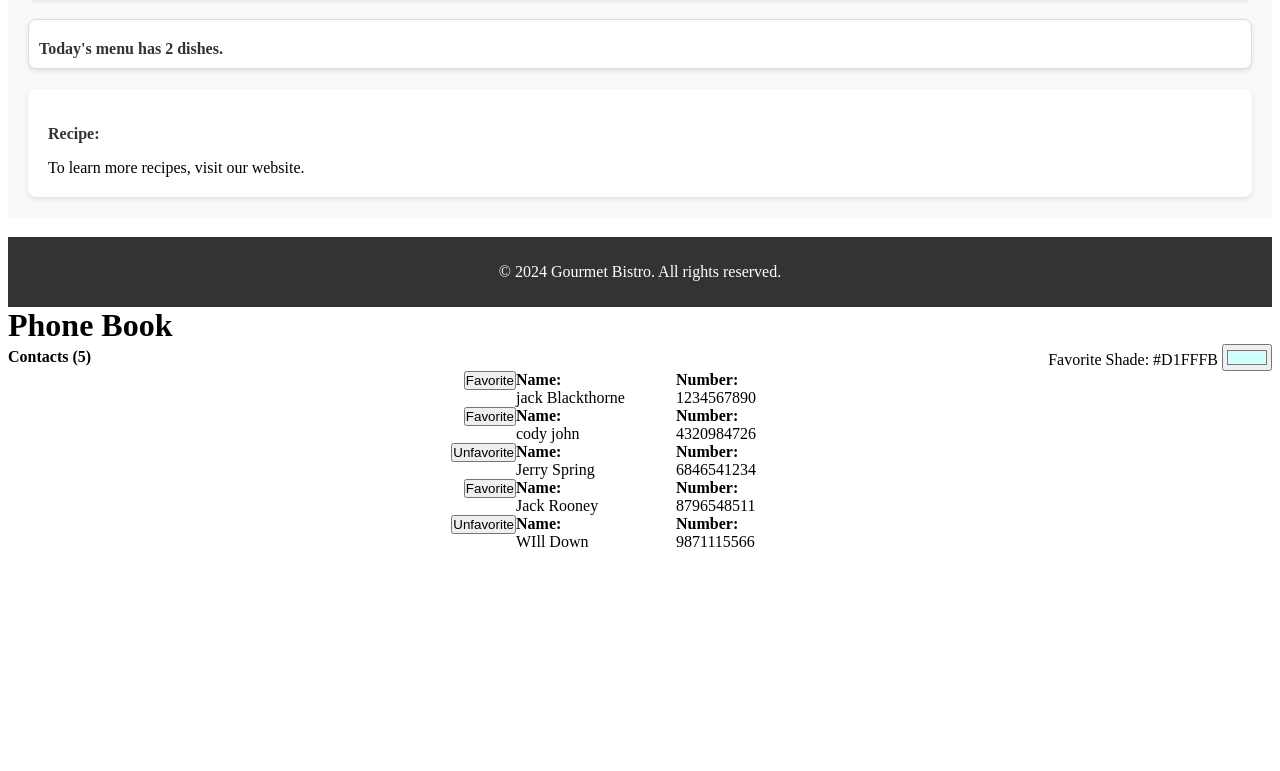
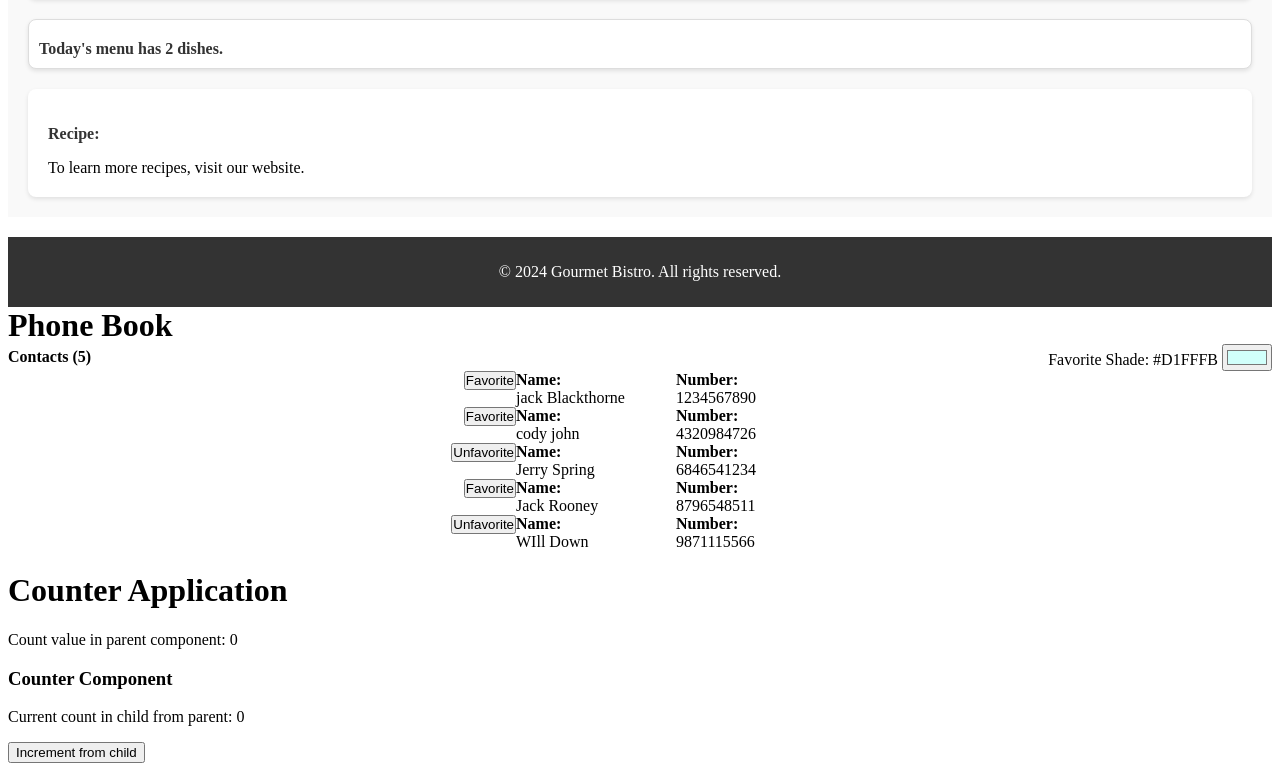
Before and after one commit to RichBurman/Angular_Intro-Course, an Angular app: page / in a window 1280 px wide. Shown: the part 839-1610 px from the top of the page. Before the commit the page ends 1398 px from the top, so only its background shows below. Built offline with nearby package versions, Linux system fonts and the light colour scheme.

Commit message:
Add counter and parent components to showcase Input and Outputs

```diff
--- a/src/app/app.html
+++ b/src/app/app.html
@@ -4,3 +4,5 @@
 </footer>
 
 <app-phone-book/>
+
+<app-parent/>
--- a/src/app/app.ts
+++ b/src/app/app.ts
@@ -2,10 +2,12 @@ import { Component, signal } from '@angular/core';
 import { RouterOutlet } from '@angular/router';
 import { RestaurantMenuComponent } from "./restaurant-menu/restaurant-menu";
 import { PhoneBook } from './phone-book/phone-book';
+import { Parent } from './parent/parent';
+import { Counter } from './counter/counter';
 
 @Component({
   selector: 'app-root',
-  imports: [RouterOutlet, RestaurantMenuComponent, PhoneBook],
+  imports: [RouterOutlet, RestaurantMenuComponent, PhoneBook, Parent, Counter],
   templateUrl: './app.html',
   styleUrl: './app.css'
 })
--- /dev/null
+++ b/src/app/counter/counter.html
@@ -0,0 +1,5 @@
+<div class="counter">
+  <h3>Counter Component</h3>
+  <p>Current count in child from parent: {{ count }}</p>
+  <button (click)="increment()">Increment from child</button>
+</div>
--- /dev/null
+++ b/src/app/counter/counter.ts
@@ -0,0 +1,17 @@
+import { Component, EventEmitter, Input, Output } from '@angular/core';
+
+@Component({
+  selector: 'app-counter',
+  imports: [],
+  templateUrl: './counter.html',
+  styleUrl: './counter.css',
+})
+export class Counter {
+  @Input() count: number = 0;
+  @Output() countIncremented = new EventEmitter<number>;
+
+  increment() {
+    this.count++
+    this.countIncremented.emit(this.count)
+  }
+}
--- /dev/null
+++ b/src/app/parent/parent.html
@@ -0,0 +1,7 @@
+<div class="app">
+  <h1>Counter Application</h1>
+  <div class="parent-counter">
+    <p>Count value in parent component: {{ countValue }}</p>
+  </div>
+  <app-counter [count]="countValue" (countIncremented)="onCountIncremented($event)"></app-counter>
+</div>
--- /dev/null
+++ b/src/app/parent/parent.ts
@@ -0,0 +1,16 @@
+import { Component } from '@angular/core';
+import { Counter } from '../counter/counter';
+
+@Component({
+  selector: 'app-parent',
+  imports: [Counter],
+  templateUrl: './parent.html',
+  styleUrl: './parent.css',
+})
+export class Parent {
+  countValue: number = 0;
+
+  onCountIncremented(newCount: number) {
+    this.countValue = newCount;
+  }
+}
```
Also changed, not shown: src/app/counter/counter.css (added), src/app/parent/parent.css (added).
